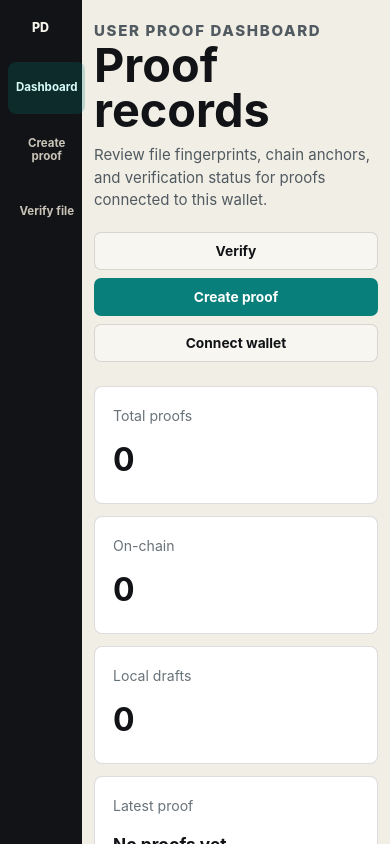
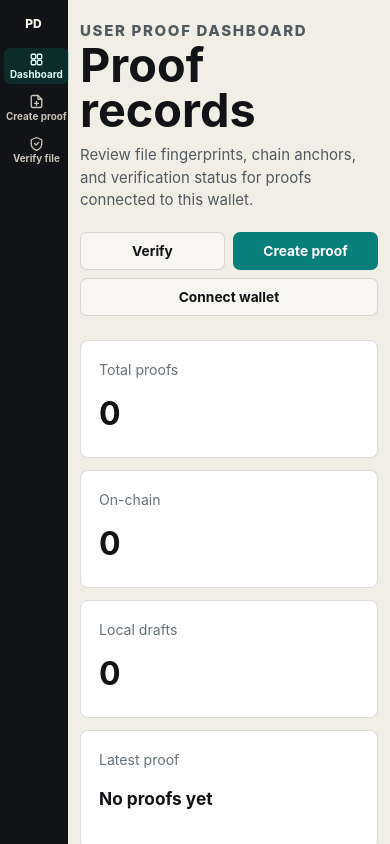
Before and after one commit to SAVTHEK11DD/ProofDrop, a Next.js app in the folder frontend-next/: page /dashboard in a window 390 px wide. Shown: the top 844 px of the page. Built offline with nearby package versions, Linux system fonts and the light colour scheme.

Commit message:
add route icons to sidebar and refine mobile sizing for sidebar and wallet button

```diff
--- /dev/null
+++ b/frontend-next/app/components/SidebarNav.jsx
@@ -0,0 +1,66 @@
+"use client";
+
+import Link from "next/link";
+import { usePathname } from "next/navigation";
+
+const NAV_ITEMS = [
+  {
+    href: "/dashboard",
+    label: "Dashboard",
+    icon: (
+      <svg viewBox="0 0 20 20" width="18" height="18" fill="none" stroke="currentColor" strokeWidth="1.8" strokeLinecap="round" strokeLinejoin="round">
+        <rect x="3" y="3" width="6" height="6" rx="1.5" />
+        <rect x="11" y="3" width="6" height="6" rx="1.5" />
+        <rect x="3" y="11" width="6" height="6" rx="1.5" />
+        <rect x="11" y="11" width="6" height="6" rx="1.5" />
+      </svg>
+    ),
+  },
+  {
+    href: "/create",
+    label: "Create proof",
+    icon: (
+      <svg viewBox="0 0 20 20" width="18" height="18" fill="none" stroke="currentColor" strokeWidth="1.8" strokeLinecap="round" strokeLinejoin="round">
+        <path d="M12 2H5a2 2 0 0 0-2 2v12a2 2 0 0 0 2 2h10a2 2 0 0 0 2-2V7l-5-5z" />
+        <path d="M12 2v5h5" />
+        <line x1="10" y1="10" x2="10" y2="15" />
+        <line x1="7.5" y1="12.5" x2="12.5" y2="12.5" />
+      </svg>
+    ),
+  },
+  {
+    href: "/verify",
+    label: "Verify file",
+    icon: (
+      <svg viewBox="0 0 20 20" width="18" height="18" fill="none" stroke="currentColor" strokeWidth="1.8" strokeLinecap="round" strokeLinejoin="round">
+        <path d="M10 2L3 5v5c0 4.5 3 7.8 7 9 4-1.2 7-4.5 7-9V5l-7-3z" />
+        <path d="M7.5 10l2 2 3.5-3.5" />
+      </svg>
+    ),
+  },
+];
+
+export default function SidebarNav() {
+  const pathname = usePathname();
+
+  return (
+    <nav className="sideNav" aria-label="Sidebar navigation">
+      {NAV_ITEMS.map(({ href, label, icon }) => {
+        const isActive = pathname === href;
+        return (
+          <Link
+            key={href}
+            className={isActive ? "active" : ""}
+            href={href}
+            aria-current={isActive ? "page" : undefined}
+          >
+            <span className="sideNavIcon" aria-hidden="true">
+              {icon}
+            </span>
+            <span className="sideNavLabel">{label}</span>
+          </Link>
+        );
+      })}
+    </nav>
+  );
+}
--- a/frontend-next/app/dashboard/page.jsx
+++ b/frontend-next/app/dashboard/page.jsx
@@ -4,6 +4,7 @@ import Link from "next/link";
 import { useEffect, useMemo, useState } from "react";
 import { readProofs, shortHash } from "../lib/proofs";
 import { WalletConnectButton } from "../components/WalletConnect";
+import SidebarNav from "../components/SidebarNav";
 
 const statusOptions = ["All", "Verified", "Local"];
 const networkOptions = ["All", "Sepolia", "Local"];
@@ -57,13 +58,7 @@ export default function DashboardPage() {
           </span>
           <span>ProofDrop</span>
         </Link>
-        <nav className="sideNav">
-          <Link className="active" href="/dashboard">
-            Dashboard
-          </Link>
-          <Link href="/create">Create proof</Link>
-          <Link href="/verify">Verify file</Link>
-        </nav>
+        <SidebarNav />
       </aside>
 
       <section className="dashboardView" aria-labelledby="dashboard-title">
--- a/frontend-next/app/globals.css
+++ b/frontend-next/app/globals.css
@@ -1101,10 +1101,26 @@ h2 {
   min-height: 42px;
   display: flex;
   align-items: center;
-  border-radius: 8px;
-  padding: 0 12px;
+  gap: 12px;
+  border-radius: 8px;
+  padding: 0 14px;
   color: #c9c3b7;
   font-weight: 720;
+  font-size: 0.92rem;
+  transition: background 150ms ease, color 150ms ease, transform 150ms ease;
+}
+
+.sideNavIcon {
+  display: grid;
+  place-items: center;
+  flex-shrink: 0;
+  width: 20px;
+  height: 20px;
+  color: currentColor;
+}
+
+.sideNavLabel {
+  white-space: nowrap;
 }
 
 .sideNav a:hover,
@@ -1757,9 +1773,28 @@ h2 {
 
 @media (max-width: 900px) {
   .nav {
-    align-items: flex-start;
+    display: flex;
+    align-items: center;
+    justify-content: space-between;
     flex-wrap: wrap;
-    padding-bottom: 14px;
+    padding: 12px 0;
+    gap: 12px;
+  }
+
+  .nav > .brand {
+    flex: 0 0 auto;
+  }
+
+  .navAction {
+    width: 130px;
+    min-width: 130px;
+    max-width: 130px;
+    height: 36px;
+    min-height: 36px;
+    max-height: 36px;
+    margin-left: auto;
+    font-size: 0.82rem;
+    padding: 0 8px;
   }
 
   .navLinks {
@@ -1767,6 +1802,7 @@ h2 {
     width: 100%;
     gap: 18px;
     overflow-x: auto;
+    padding-top: 4px;
   }
 
   .heroGrid,
@@ -1793,15 +1829,15 @@ h2 {
   }
 
   .appFrame {
-    grid-template-columns: 104px minmax(0, 1fr);
+    grid-template-columns: 78px minmax(0, 1fr);
   }
 
   .appSidebar {
     position: sticky;
     top: 0;
     height: 100vh;
-    padding: 16px 10px;
-    gap: 18px;
+    padding: 14px 6px;
+    gap: 14px;
   }
 
   .appSidebar .brand {
@@ -1814,16 +1850,31 @@ h2 {
 
   .sideNav {
     grid-template-columns: 1fr;
-    gap: 10px;
+    gap: 6px;
   }
 
   .sideNav a {
-    min-height: 58px;
+    min-height: 40px;
+    display: flex;
+    flex-direction: column;
+    align-items: center;
     justify-content: center;
-    padding: 8px;
+    gap: 3px;
+    padding: 5px 3px;
     text-align: center;
-    font-size: 0.78rem;
-    line-height: 1.15;
+    font-size: 0.66rem;
+    line-height: 1.1;
+    border-radius: 6px;
+  }
+
+  .sideNavIcon {
+    width: 16px;
+    height: 16px;
+  }
+
+  .sideNavIcon svg {
+    width: 16px;
+    height: 16px;
   }
 
   .sideNav a:hover {
@@ -1892,7 +1943,15 @@ h2 {
   }
 
   .navAction {
-    width: 100%;
+    width: 124px;
+    min-width: 124px;
+    max-width: 124px;
+    height: 34px;
+    min-height: 34px;
+    max-height: 34px;
+    font-size: 0.78rem;
+    padding: 0 6px;
+    margin-left: auto;
   }
 
   .button {
@@ -1928,16 +1987,18 @@ h2 {
   }
 
   .appFrame {
-    grid-template-columns: 82px minmax(0, 1fr);
+    grid-template-columns: 68px minmax(0, 1fr);
   }
 
   .appSidebar {
-    padding: 12px 8px;
+    padding: 10px 4px;
+    gap: 10px;
   }
 
   .brandMark {
-    width: 32px;
-    height: 32px;
+    width: 28px;
+    height: 28px;
+    font-size: 0.75rem;
   }
 
   .metricGrid {
@@ -1945,8 +2006,21 @@ h2 {
   }
 
   .sideNav a {
-    min-height: 52px;
-    font-size: 0.72rem;
+    min-height: 36px;
+    font-size: 0.62rem;
+    padding: 4px 2px;
+    gap: 2px;
+    border-radius: 6px;
+  }
+
+  .sideNavIcon {
+    width: 15px;
+    height: 15px;
+  }
+
+  .sideNavIcon svg {
+    width: 15px;
+    height: 15px;
   }
 
   .dashboardHeader h1 {
```
Also changed, not shown: frontend-next/app/create/page.jsx (+2 -7 lines), frontend-next/app/verify/page.jsx (+2 -7 lines).
